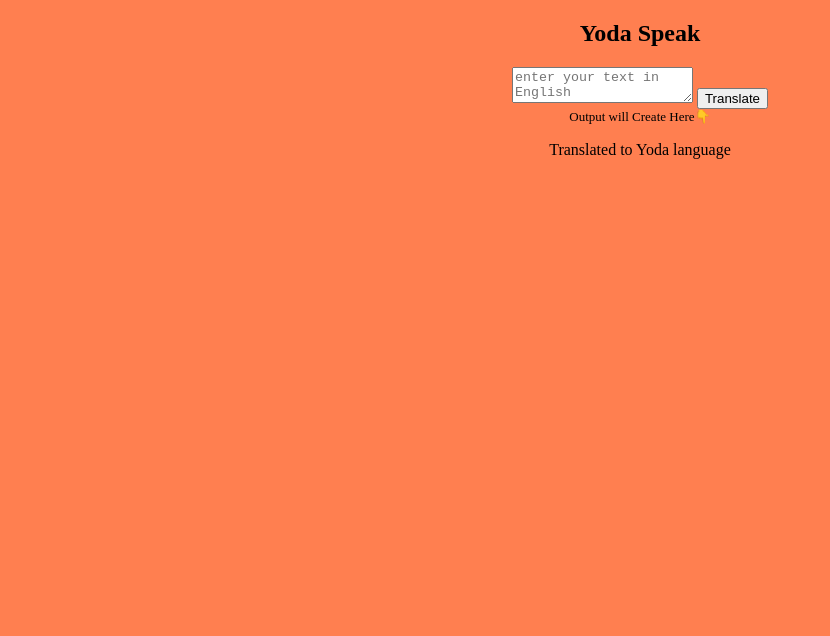
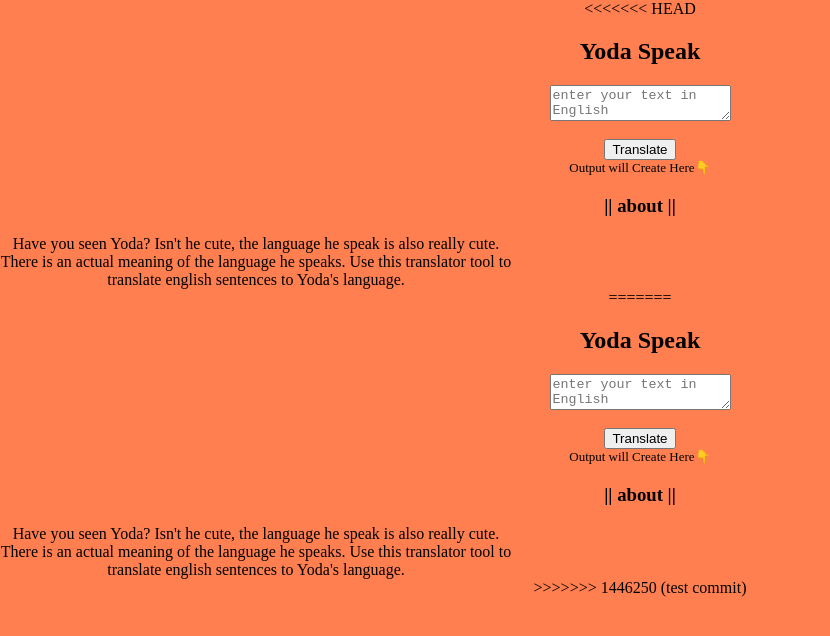
Before and after one commit to Rakesh-code65/Mark-4-yoda-speak, a plain HTML site: page index.html in a window 1280 px wide. Shown: the whole page, without its empty margins (0-830 px from the left). Drawn offline with Linux system fonts and the light colour scheme.

Commit message:
Update index.html

```diff
--- a/index.html
+++ b/index.html
@@ -1,10 +1,11 @@
+<<<<<<< HEAD
 <!DOCTYPE html>
 <html lang="en">
 <head>
     <meta charset="UTF-8">
     <meta http-equiv="X-UA-Compatible" content="IE=edge">
     <meta name="viewport" content="width=device-width, initial-scale=1.0">
-    <link rel="stylesheet" href="./style.css">
+    <link rel="stylesheet" href="style.css">
     <title>Mark-4 Yoda Speak</title>
 </head>
 <body>
@@ -18,16 +19,66 @@
         </header>
     <section class="section">
         <div class="container-section">
-            <textarea id="text-input" placeholder="enter your text in English"></textarea>
+            <textarea id="text-input" placeholder="enter your text in English"></textarea><br/><br/>
             <button id="btn-translate">Translate</button>
             <div style="font-size:small; text-align: center;">Output will Create Here👇</div>
-            <div id="Output">
-                <p>Translated to Yoda language</p>
+            <div id="output">
+                <!-- <p>Translated to Yoda language</p> -->
             </div>
         </div>
     </section>
 
     </main>
-    <script src="./app.js" type="text/javascript" ></script>
+
+    <footer>
+        <div id="footer">
+            <div><h3>|| about ||</h3></div>
+            <div style="width: 40%;text-align: center;">Have you seen Yoda? Isn't he cute, the language he speak is also really cute. There is an actual meaning of the language he speaks.
+                Use this translator tool to translate english sentences to Yoda's language. </div>
+        </div>
+    </footer>
+    <script src="app.js" type="text/javascript" ></script>
 </body>
+=======
+<!DOCTYPE html>
+<html lang="en">
+<head>
+    <meta charset="UTF-8">
+    <meta http-equiv="X-UA-Compatible" content="IE=edge">
+    <meta name="viewport" content="width=device-width, initial-scale=1.0">
+    <link rel="stylesheet" href="style.css">
+    <title>Mark-4 Yoda Speak</title>
+</head>
+<body>
+    <main>
+
+
+        <header class="hero">
+            <h2>
+                Yoda Speak
+              </h2>
+        </header>
+    <section class="section">
+        <div class="container-section">
+            <textarea id="text-input" placeholder="enter your text in English"></textarea><br/><br/>
+            <button id="btn-translate">Translate</button>
+            <div style="font-size:small; text-align: center;">Output will Create Here👇</div>
+            <div id="output">
+                <!-- <p>Translated to Yoda language</p> -->
+            </div>
+        </div>
+    </section>
+
+    </main>
+
+    <footer>
+        <div id="footer">
+            <div><h3>|| about ||</h3></div>
+            <div style="width: 40%;text-align: center;">Have you seen Yoda? Isn't he cute, the language he speak is also really cute. There is an actual meaning of the language he speaks.
+                Use this translator tool to translate english sentences to Yoda's language. </div>
+        </div>
+    </footer>
+    <script src="app.js" type="text/javascript" ></script>
+</body>
+>>>>>>> 1446250 (test commit)
 </html>
```
